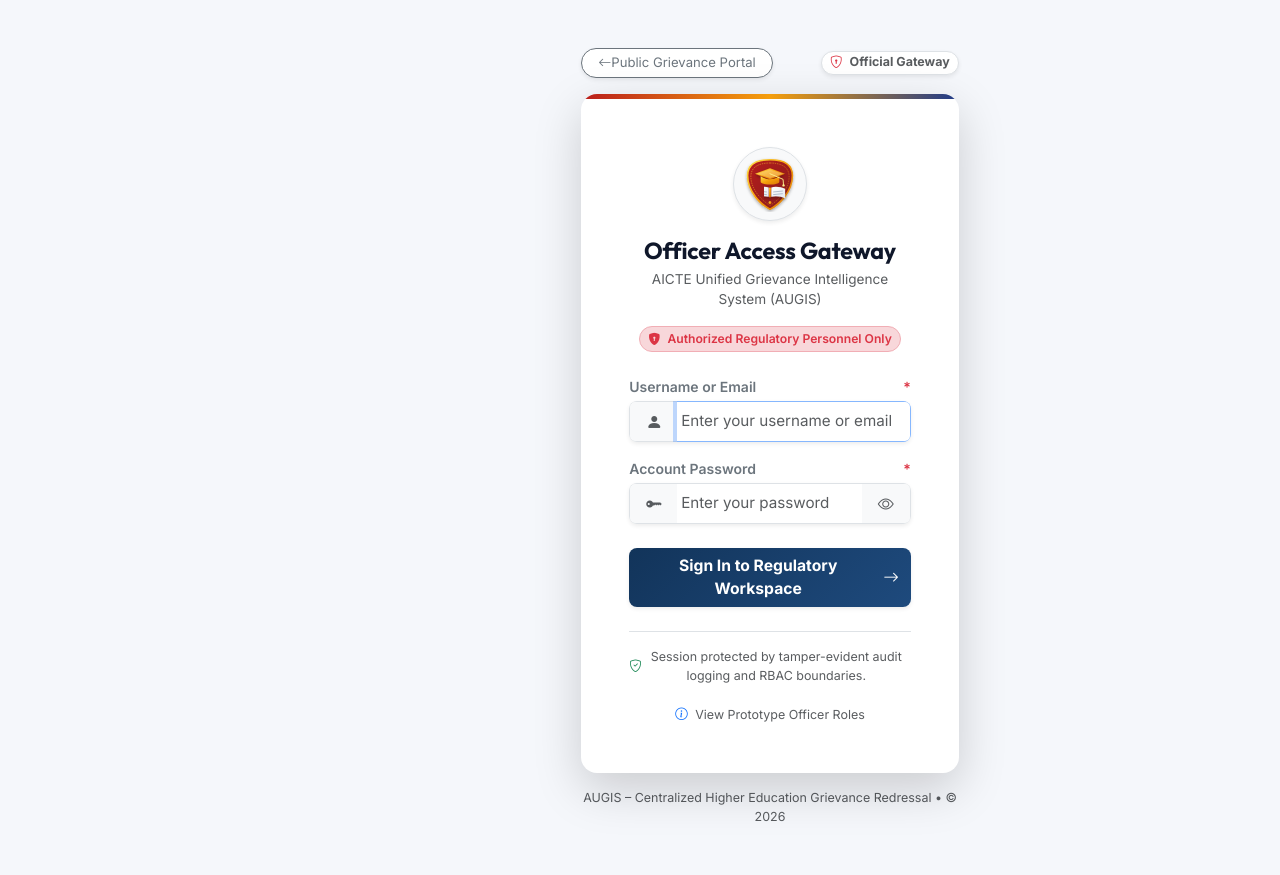
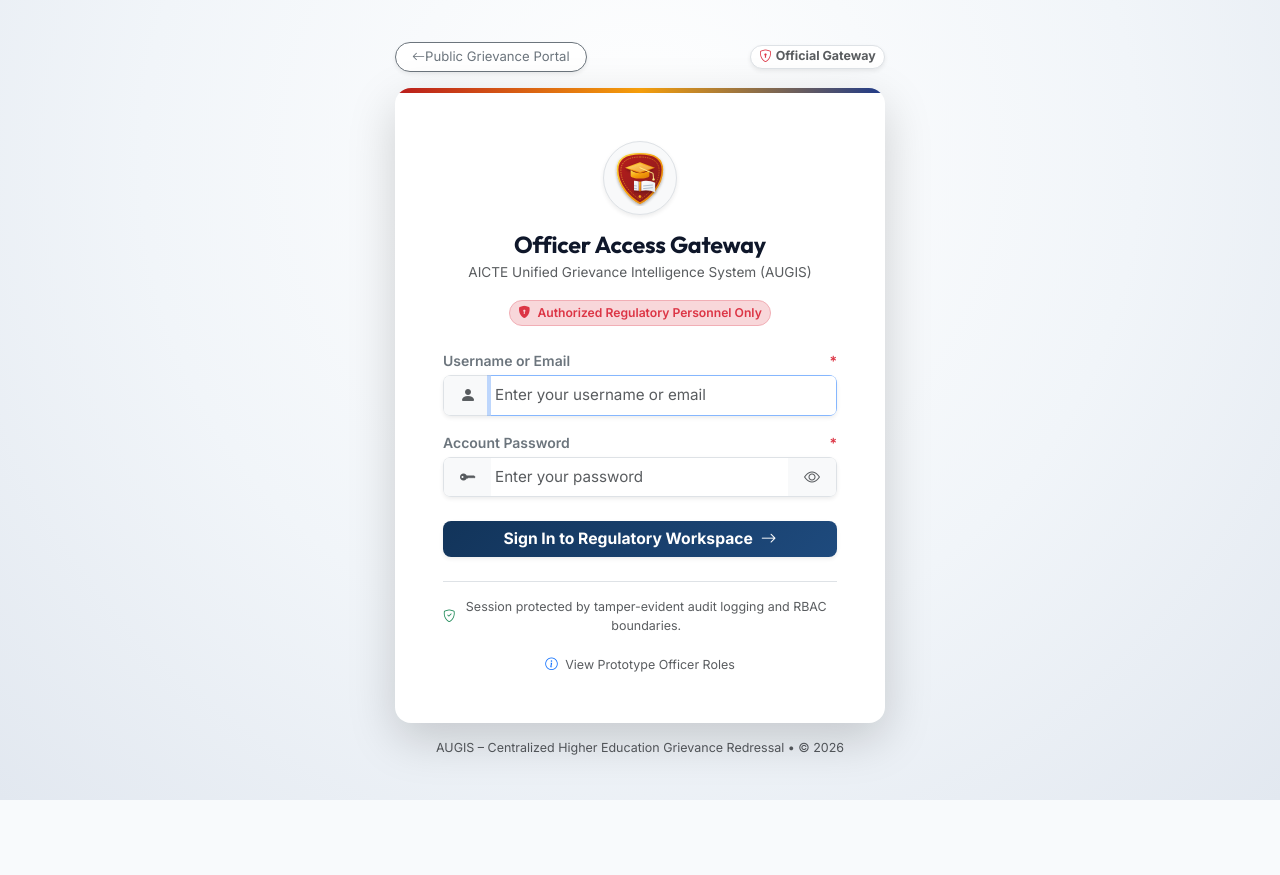
Before and after one commit to DEEPAK-47-S/College-Complaints, a Django app: page /accounts/login/ in a window 1280 px wide. After the commit the page ends 800 px from the top, so only its background shows below. Run offline with Django 5.2, Linux system fonts and the light colour scheme; some libraries are stand-ins or nearby versions.

Commit message:
fix(ui): perfectly center login and 2fa pages both horizontally and vertically across all devices

```diff
--- a/static/css/augis.css
+++ b/static/css/augis.css
@@ -189,6 +189,56 @@
     min-height: 100vh;
 }
 
+/* Unauthenticated / Auth Layout Centering (Login, 2FA, Gateway) */
+body.auth-layout-body {
+    background: radial-gradient(circle at 50% 20%, #ffffff 0%, #f1f5f9 55%, #e2e8f0 100%) !important;
+    min-height: 100vh;
+    display: flex;
+    flex-direction: column;
+    justify-content: center;
+    align-items: center;
+    overflow-x: hidden;
+}
+
+[data-theme="dark"] body.auth-layout-body {
+    background: radial-gradient(circle at 50% 20%, #1e293b 0%, #0f172a 60%, #0b1120 100%) !important;
+}
+
+.auth-layout-wrapper {
+    display: flex;
+    flex-direction: column;
+    justify-content: center;
+    align-items: center;
+    min-height: 100vh;
+    width: 100%;
+}
+
+.auth-layout-main {
+    margin-left: 0 !important;
+    width: 100% !important;
+    min-height: 100vh;
+    display: flex;
+    flex-direction: column;
+    justify-content: center;
+    align-items: center;
+    padding: 2rem 1rem;
+}
+
+.auth-content-container {
+    width: 100%;
+    display: flex;
+    flex-direction: column;
+    justify-content: center;
+    align-items: center;
+    flex-grow: 1;
+}
+
+.auth-box {
+    width: 100%;
+    max-width: 490px;
+    margin: 0 auto;
+}
+
 /* Topbar */
 .app-topbar {
     height: var(--augis-topbar-height);
--- a/templates/accounts/login.html
+++ b/templates/accounts/login.html
@@ -3,22 +3,18 @@
 {% block title %}Officer Gateway – AICTE Grievance System (AUGIS){% endblock %}
 
 {% block content %}
-<div class="container-fluid px-1 px-sm-3 py-3 py-sm-4">
+<div class="auth-box">
     <!-- Top Return Bar -->
-    <div class="row justify-content-center mb-3">
-        <div class="col-12 col-md-8 col-lg-6 col-xl-5 d-flex justify-content-between align-items-center flex-wrap gap-2">
-            <a href="{% url 'public:index' %}" class="btn btn-sm btn-outline-secondary d-inline-flex align-items-center gap-1.5 rounded-pill px-3 py-1.5 shadow-sm bg-white" style="font-size: 0.82rem;">
+    <div class="d-flex justify-content-between align-items-center mb-3 flex-wrap gap-2">
+        <a href="{% url 'public:index' %}" class="btn btn-sm btn-outline-secondary d-inline-flex align-items-center gap-1.5 rounded-pill px-3 py-1.5 shadow-sm bg-white" style="font-size: 0.82rem; transition: all 0.2s ease;">
             <i class="bi bi-arrow-left"></i> Public Grievance Portal
         </a>
-            <span class="badge bg-white text-muted border px-2.5 py-1.5 shadow-sm rounded-pill" style="font-size: 0.78rem;">
-                <i class="bi bi-shield-lock text-danger me-1"></i> Official Gateway
+        <span class="badge bg-white text-muted border px-2.5 py-1.5 shadow-sm rounded-pill d-inline-flex align-items-center gap-1" style="font-size: 0.78rem;">
+            <i class="bi bi-shield-lock text-danger"></i> Official Gateway
         </span>
-        </div>
     </div>
 
     <!-- Login Card -->
-    <div class="row justify-content-center align-items-center">
-        <div class="col-12 col-md-8 col-lg-6 col-xl-5">
     <div class="card border-0 shadow-lg rounded-4 overflow-hidden" style="background: #ffffff; box-shadow: 0 20px 45px -15px rgba(18, 52, 90, 0.15), 0 0 0 1px rgba(226, 232, 240, 0.9);">
         <!-- Gradient Accent Top Line -->
         <div style="height: 5px; background: linear-gradient(90deg, #b91c1c 0%, #f59e0b 50%, #1e3a8a 100%);"></div>
@@ -165,8 +161,6 @@
                 AUGIS – Centralized Higher Education Grievance Redressal &bull; &copy; {% now "Y" %}
             </div>
 </div>
-    </div>
-</div>
 
 <script>
     function togglePasswordVisibility() {
--- a/templates/base.html
+++ b/templates/base.html
@@ -31,8 +31,8 @@
 
     {% block extra_head %}{% endblock %}
 </head>
-<body hx-headers='{"X-CSRFToken": "{{ csrf_token }}"}'>
-    <div class="app-wrapper">
+<body class="{% if not user.is_authenticated %}auth-layout-body{% endif %}" hx-headers='{"X-CSRFToken": "{{ csrf_token }}"}'>
+    <div class="app-wrapper {% if not user.is_authenticated %}auth-layout-wrapper{% endif %}">
         {% if user.is_authenticated %}
         <!-- Sidebar Navigation -->
         <aside class="app-sidebar">
@@ -116,7 +116,7 @@
         {% endif %}
 
         <!-- Main Workspace -->
-        <main class="app-main">
+        <main class="app-main {% if not user.is_authenticated %}auth-layout-main{% endif %}">
             {% if user.is_authenticated %}
             <!-- Top Navigation Bar -->
             <header class="app-topbar">
@@ -185,10 +185,10 @@
             {% endif %}
 
             <!-- Page Content Body -->
-            <div class="{% if user.is_authenticated %}p-4{% else %}p-2 p-sm-4{% endif %} flex-grow-1">
+            <div class="{% if user.is_authenticated %}p-4 flex-grow-1{% else %}auth-content-container{% endif %}">
                 <!-- System Flash Messages -->
                 {% if messages %}
-                <div class="container-fluid px-0 mb-3">
+                <div class="container-fluid px-0 mb-3" {% if not user.is_authenticated %}style="max-width: 490px;"{% endif %}>
                     {% for message in messages %}
                     <div class="alert alert-{{ message.tags|default:'info' }} alert-dismissible fade show shadow-sm" role="alert">
                         <div class="d-flex align-items-center">
```
Also changed, not shown: templates/accounts/verify_otp.html (+3 -8 lines). Lines whose indentation alone changed are shown as unchanged.
